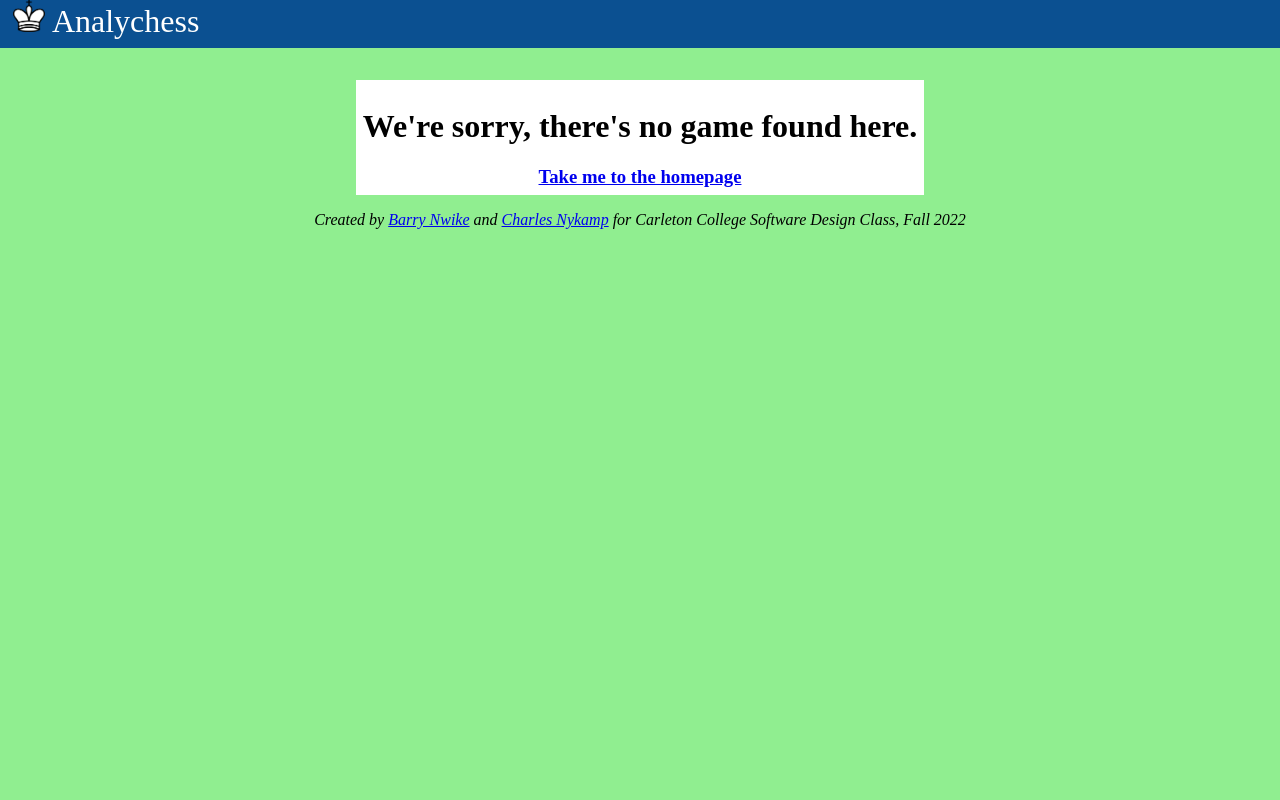
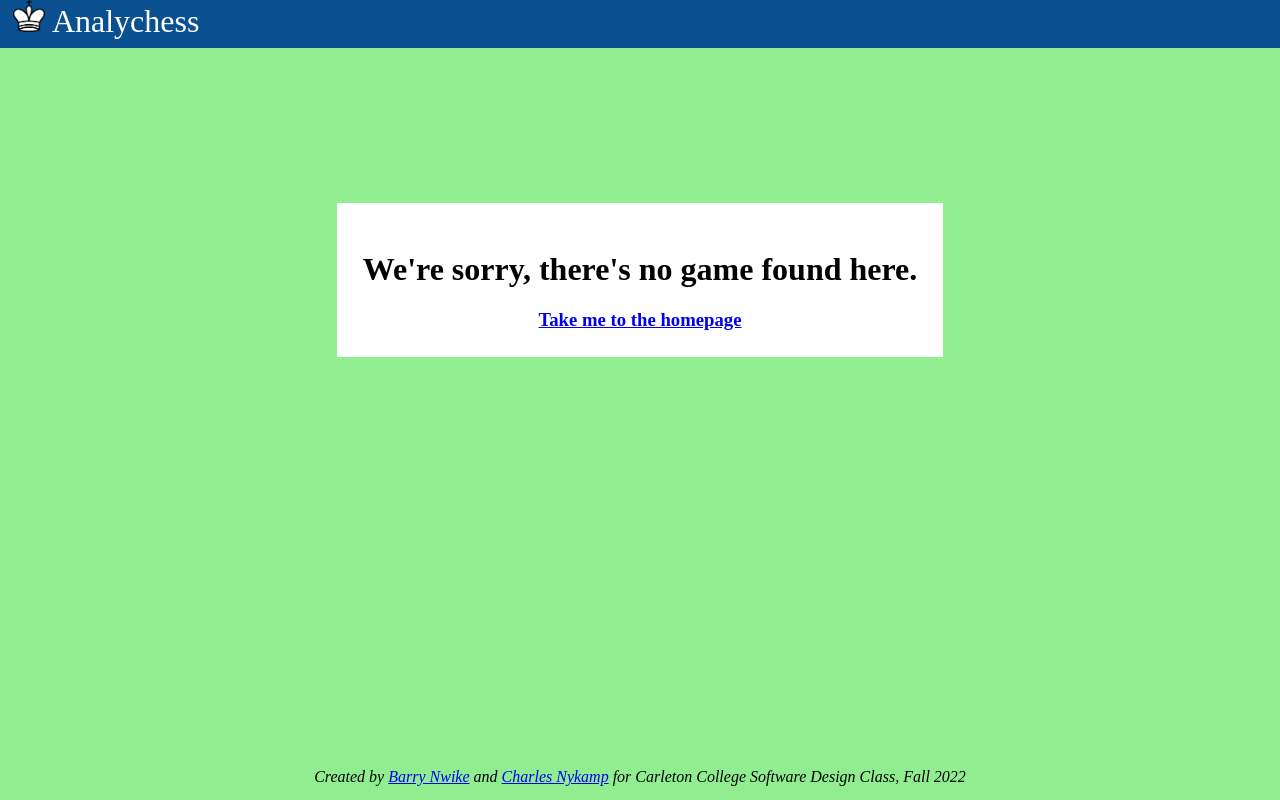
Before and after one commit to cqnykamp/chess-website, a Flask app: page /game/1/ in a window 1280 px wide. Run offline with Flask 2, Linux system fonts and the light colour scheme; data that the repository does not hold is empty; parts of the project's set-up code (start-up, migrations or seed data) failed here and were passed over; some libraries are stand-ins or nearby versions.

Commit message:
Fix footer positioning

```diff
--- a/webapp/static/app.css
+++ b/webapp/static/app.css
@@ -9,19 +9,21 @@ Final Project CS257 F22
     ======= General  =======
 **/
 
-html {
-    min-height: 100%; /* ensure that the footer remains at the bottom of the page */
-}
-
 
 body{
     background-color: lightgreen;
 
-    /* These exist so that page contents don't overlap with the navbar and footer */
-    margin-top: 5em;
-    margin-bottom: 20em;
+    margin: 0;
+    height: 100%;
+    display: flex;
+    min-height: 100vh;
+    flex-direction: column;
 
     /* font-family: fantasy; */
+}
+
+.main-content {
+    flex: 1;
 }
 
 
@@ -45,7 +47,6 @@ button {
 **/
 
 nav {
-    position: absolute;
     left: 0;
     top: 0;
     right: 0;
@@ -54,9 +55,8 @@ nav {
     /* background-color: #04AA6D; */
     background-color: #0b5091;
     /* background-color: darkgreen; */
+
     color: white;
-
-    vertical-align: middle;
     font-size: xx-large;
 }
 
@@ -75,13 +75,13 @@ nav img {
 
 
 footer{
-    position: relative;
+    /* position: absolute;
     bottom: 0;
     left: 0;
-    right: 0;
+    right: 0; */
+
     height: 2em;
-
-    margin: 0.5em;
+    margin-top: 1em;
 
     text-align: center;
     font-style: italic;
@@ -116,6 +116,17 @@ footer{
 
 .panel h3 {
     margin-top: 0vw;
+}
+
+
+.extra-padding {
+    padding: 2vw;
+}
+
+.vertically-centered-element {
+    display: flex;
+    align-items: center;
+    height: 60vh;
 }
 
 
--- a/webapp/templates/layout.html
+++ b/webapp/templates/layout.html
@@ -16,8 +16,10 @@
 
         <nav><a href="/"><img src="{{ url_for('static', filename='images/king-white.png') }}"/>Analychess</a></nav>
 
+        <div class="main-content">
         {% block content %}
         {% endblock %}
+        </div>
 
         <footer>Created by <a href='https://github.com/BNwike47'>Barry Nwike</a> and <a href='https://github.com/cqnykamp'>Charles Nykamp</a> for Carleton College Software Design Class, Fall 2022</footer>
 
--- a/webapp/templates/no_game_found.html
+++ b/webapp/templates/no_game_found.html
@@ -1,9 +1,12 @@
 {% extends "layout.html" %}
 {% block content %}
 
-<div class="centered panel">
-    <h1>We're sorry, there's no game found here.</h1>
-    <h3 class="centered"><a href="/">Take me to the homepage</a></h3>
-</div>
+
+    <div class="vertically-centered-element">
+        <div class="centered panel extra-padding">
+            <h1>We're sorry, there's no game found here.</h1>
+            <h3 class="centered"><a href="/">Take me to the homepage</a></h3>
+        </div>
+    </div>
 
 {% endblock %}
```
